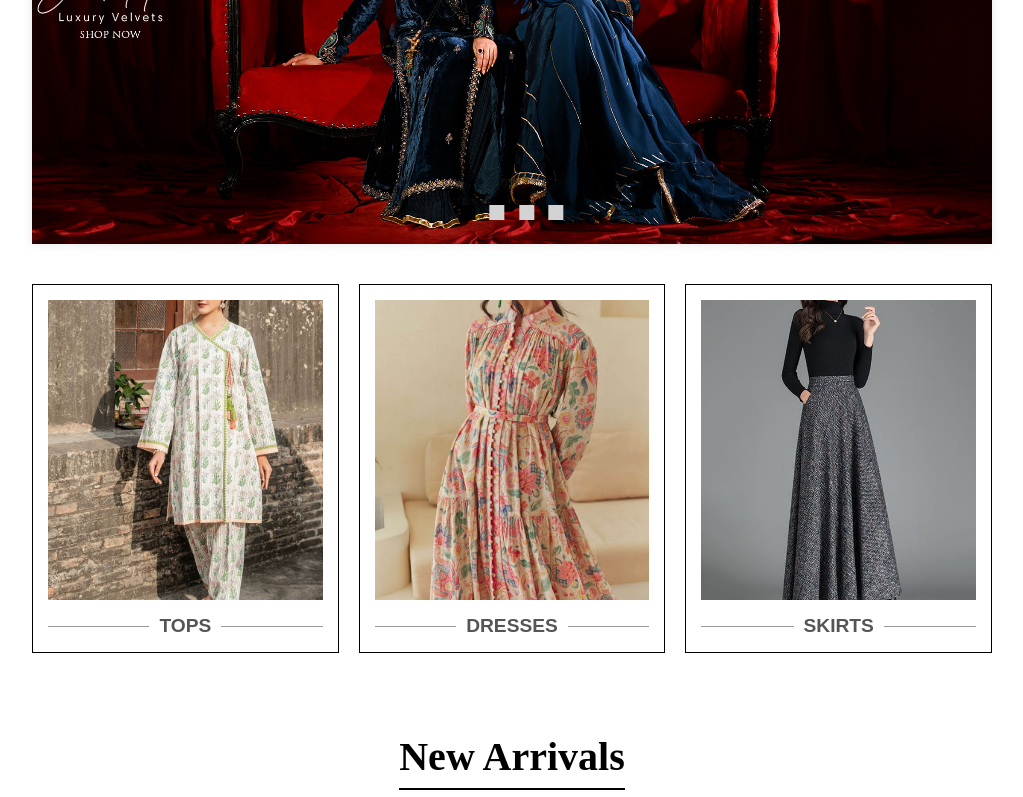
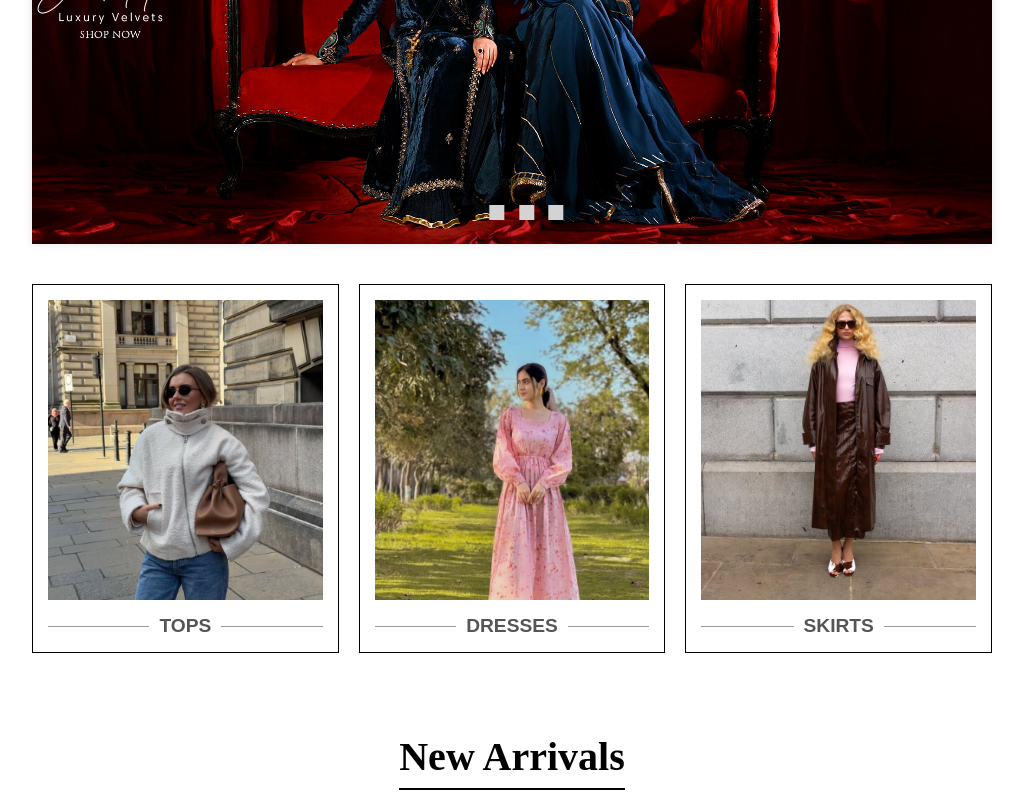
Before and after one commit to javeriaaliblouch1/Jiya-s-Fashion, a plain HTML site: page index.html in a window 1280 px wide. Shown: the part 519-1316 px from the top of the page, without its empty margins (128-1151 px from the left). Drawn offline with Linux system fonts and the light colour scheme.

Commit message:
Add files via upload

```diff
--- a/index.html
+++ b/index.html
@@ -81,15 +81,15 @@
 
         <section class="categories">
             <div class="category-item">
-                <img src="img/TOP.jfif" alt="Tops Category">
+                <img src="img/top.jpeg" alt="Tops Category">
                 <h3 class="category-title">TOPS</h3>
             </div>
             <div class="category-item">
-                <img src="img/DRESSES.jfif" alt="Dresses Category">
+                <img src="img/dresses.jpeg" alt="Dresses Category">
                 <h3 class="category-title">DRESSES</h3>
             </div>
             <div class="category-item">
-                <img src="img/SKIRTS.jfif" alt="Skirts Category">
+                <img src="img/skirt.jpeg" alt="Skirts Category">
                 <h3 class="category-title">SKIRTS</h3>
             </div>
         </section>
```
